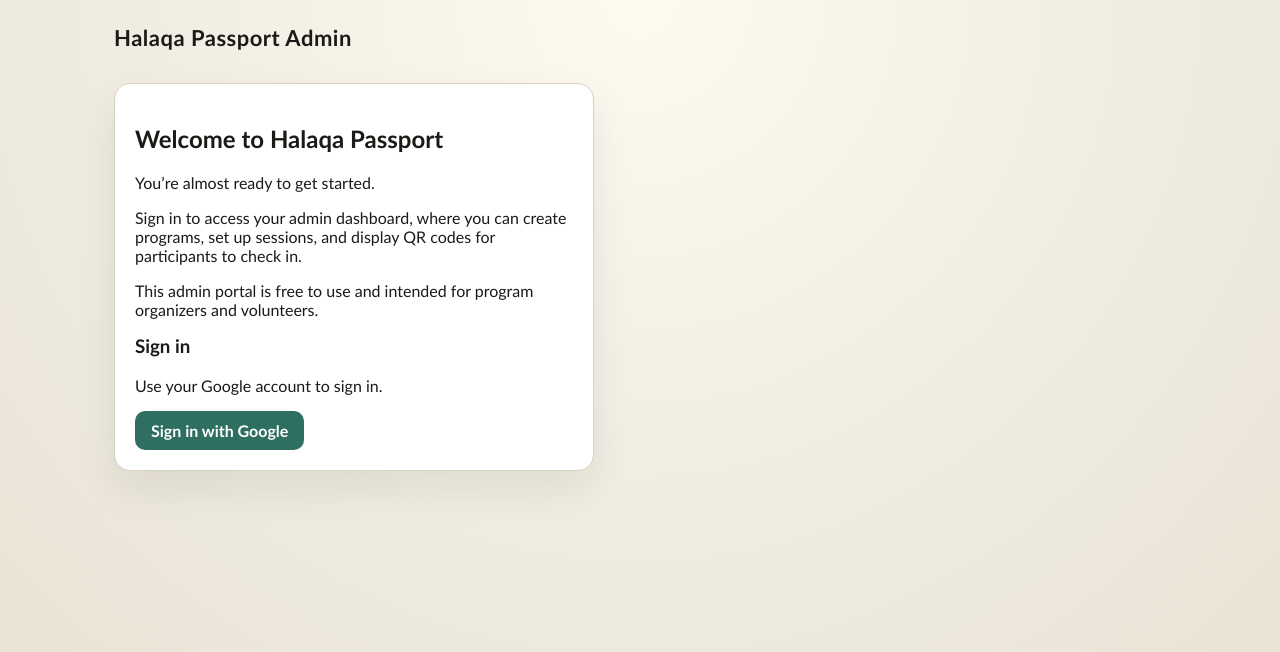
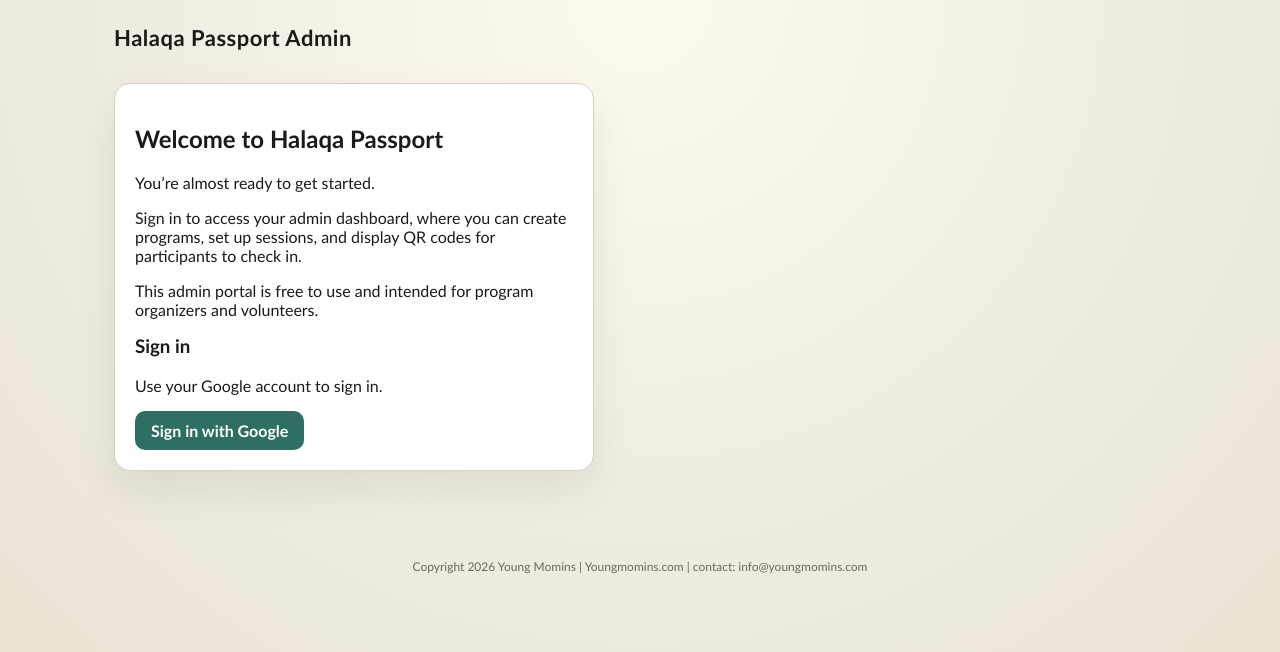
Before and after one commit to d4nish1234/halaqa-passport-admin, a Next.js app: page /login in a window 1280 px wide. Shown: the top 652 px of the page. Built offline with nearby package versions, Linux system fonts and the light colour scheme; no server answers.

Commit message:
feat: add footer

```diff
--- a/app/globals.css
+++ b/app/globals.css
@@ -33,6 +33,15 @@ main {
   max-width: 1100px;
   margin: 0 auto;
   padding: 32px 24px 64px;
+}
+
+footer {
+  max-width: 1100px;
+  margin: 0 auto;
+  padding: 24px;
+  color: var(--muted);
+  font-size: 12px;
+  text-align: center;
 }
 
 header {
--- a/app/layout.tsx
+++ b/app/layout.tsx
@@ -13,7 +13,18 @@ export default function RootLayout({
 }) {
   return (
     <html lang="en">
-      <body>{children}</body>
+      <body>
+        {children}
+        <footer>
+          Copyright 2026 Young Momins |{" "}
+          <a href="https://youngmomins.com" target="_blank" rel="noreferrer">
+            Youngmomins.com
+          </a>
+          {" "}
+          | contact:{" "}
+          <a href="mailto:info@youngmomins.com">info@youngmomins.com</a>
+        </footer>
+      </body>
     </html>
   );
 }
```
